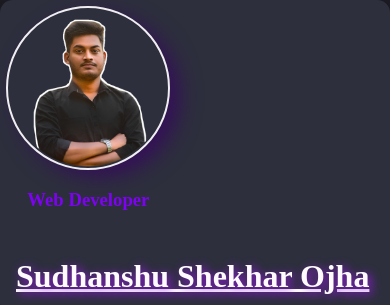
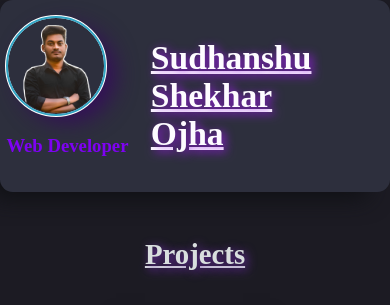
Before and after one commit to codechaseers/myprotfolio, a plain HTML site: page index.html in a window 390 px wide. Shown: the top 305 px of the page. Drawn offline with Linux system fonts and the light colour scheme; grey boxes are pictures that could not be loaded.

Commit message:
make resoponsive

```diff
--- a/index.html
+++ b/index.html
@@ -7,7 +7,8 @@
   <title>Sudhanhu</title>
 </head>
 <link rel="stylesheet" href="style.css">
-
+<!-- <link rel="icon" href="images/profile2.png"> -->
+<link rel="icon" href="https://i.etsystatic.com/18311546/d/il/0b999f/1711142943/il_340x270.1711142943_3u9v.jpg?version=0">
 <body>
 
   <header>
@@ -15,8 +16,9 @@
       <img src="images/profile2.png" alt="Jane Doe">
       <h3 id="status">Web Developer </h3>
     </div>
-
-    <h1>Sudhanshu Shekhar Ojha</h1>
+  <div class="nameheading">
+   <h1>Sudhanshu Shekhar Ojha</h1>
+      </div>
   </header>
 
   <!-- <section id="about">
@@ -44,19 +46,19 @@
       <img src="https://lh3.googleusercontent.com/SnpaGQUfwESCb4reww-hsIGXVXwOWUr_-TlabCte7RS7OwpMlY7wn0e6Uyc66-Nfo0E7TWJltU-7f3dTZ9KDc6SseA=w640-h400-e365-rj-sc0x00ffffff"
         alt="Portfolio Website">
       <h3>Tick-Tack-To Game </h3>
-      <p>Created this personal portfolio website to showcase my skills and experience.</p>
+      <p>Created this tick-tack-to game with react to showcase my skills.</p>
     </div>
     <div class="project">
       <img src="https://www.actitime.com/wp-content/uploads/2020/03/best-to-do-list-apps-to-stop-forgetting-things.png"
         alt="Portfolio Website">
       <h3>Todo-List</h3>
-      <p>Created this personal portfolio website to showcase my skills and experience.</p>
+      <p>Created this To-Do list to showcase my skills.</p>
     </div>
     <div class="project">
       <img src="https://image.isu.pub/211103081727-dff5757f2e0a56f6a77fe29ec6b9dcfd/jpg/page_1_thumb_large.jpg"
         alt="Portfolio Website">
       <h3>Portfolio Website</h3>
-      <p>Created this personal portfolio website to showcase my skills and experience.</p>
+      <p>Created this  portfolio website to showcase my skills and experience.</p>
     </div>
   </div>
 
--- a/style.css
+++ b/style.css
@@ -9,9 +9,11 @@ header {
 
     margin: 0;
     display: flex;
-    justify-content: baseline;
+    /* justify-content: center; */
     align-items: center;
+
     flex-wrap: wrap;
+    flex-direction: row;
     border-radius: 0.8em  ;
     background:#2d2f3d;
     box-shadow: -15px 13px 23px -7px #0f1014;
@@ -31,11 +33,21 @@ header {
     justify-content: center;
   }
   .profile_image> img{
-
+    width: 10em;
+    height: 10em;
+    border-radius: 50%;
     border: 2px solid rgb(240, 237, 243);
     box-shadow: 11px 8px 22px -2px rgb(53, 14, 90);
   }
-  h1 {
+  .nameheading{
+
+    /* border: 1px solid red;   */
+    display: flex;
+    align-items: center;
+    justify-content: center;
+  }
+.nameheading >  h1 {
+
     text-shadow: 3px 2px 10px rgb(148, 28, 223);
     text-decoration:underline;
     /* text-shadow: 0 0 5px #FFF, 0 0 10px #FFF, 0 0 15px #FFF, 0 0 20px #8418ff, 0 0 30px #7244a3, 0 0 4px #9f18ff, 0 0 5px #8818ff, 0 0 5px #b618ff; */
@@ -58,14 +70,6 @@ header {
     margin-top: 3em;
     text-align: center;
   }
-
-  .profile_image>img {
-
-    width: 10em;
-    height: 10em;
-    border-radius: 50%;
-  }
-
   p {
     font-size: 1.5rem;
   }
@@ -249,8 +253,41 @@ header {
       /* border: 1px solid gray; */
       text-decoration:underline;
     }
-    header >h1{
-      font-size: 2em;
-      /* border: 1px solid gray; */
+
+    header{
+      /* outline: auto; */
+  height: 12em;
     }
+    .profile_image{
+      /* border:1px solid red */
+    }
+    .profile_image> img{outline: auto;
+      width: 6em;
+      height: 6em;
+      border-radius: 50%;
+      /* border: 2px solid rgb(240, 237, 243);   */
+      box-shadow: 11px 8px 22px -2px rgb(53, 14, 90);
+    }
+     .nameheading{
+      height: 9em;
+      display: flex;
+      /* align-items: center; */
+      /* justify-content: center; */
+
+      flex-wrap: nowrap;
+      width: 50%;
+     margin-left: 1em;
+
+
+      /* border: 1px solid red; */
+     }
+     .nameheading> h1{
+      margin: 0%;
+
+      text-justify: auto;
+      /* text-align: center; */
+    font-size: 2.1em;
+      /* border: 1px solid rgb(211, 191, 191); */
+     }
+
   }
```
